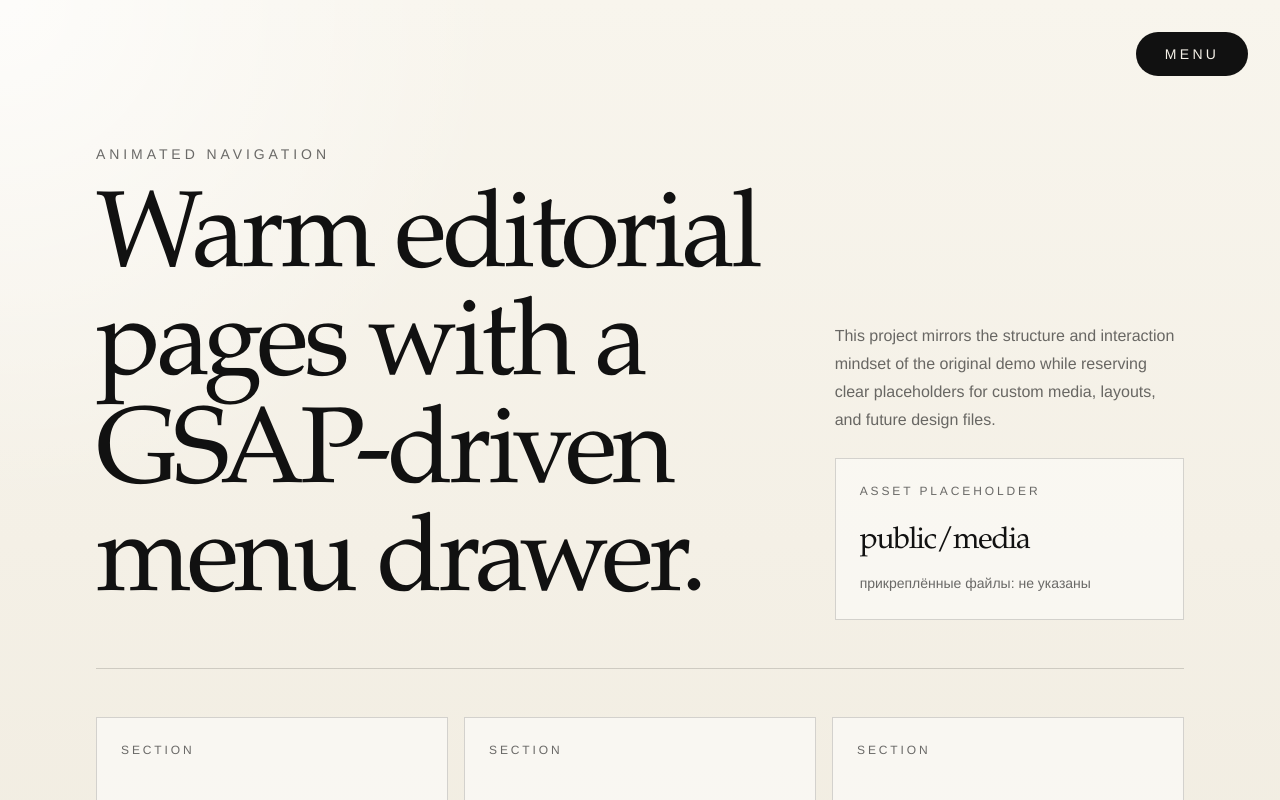
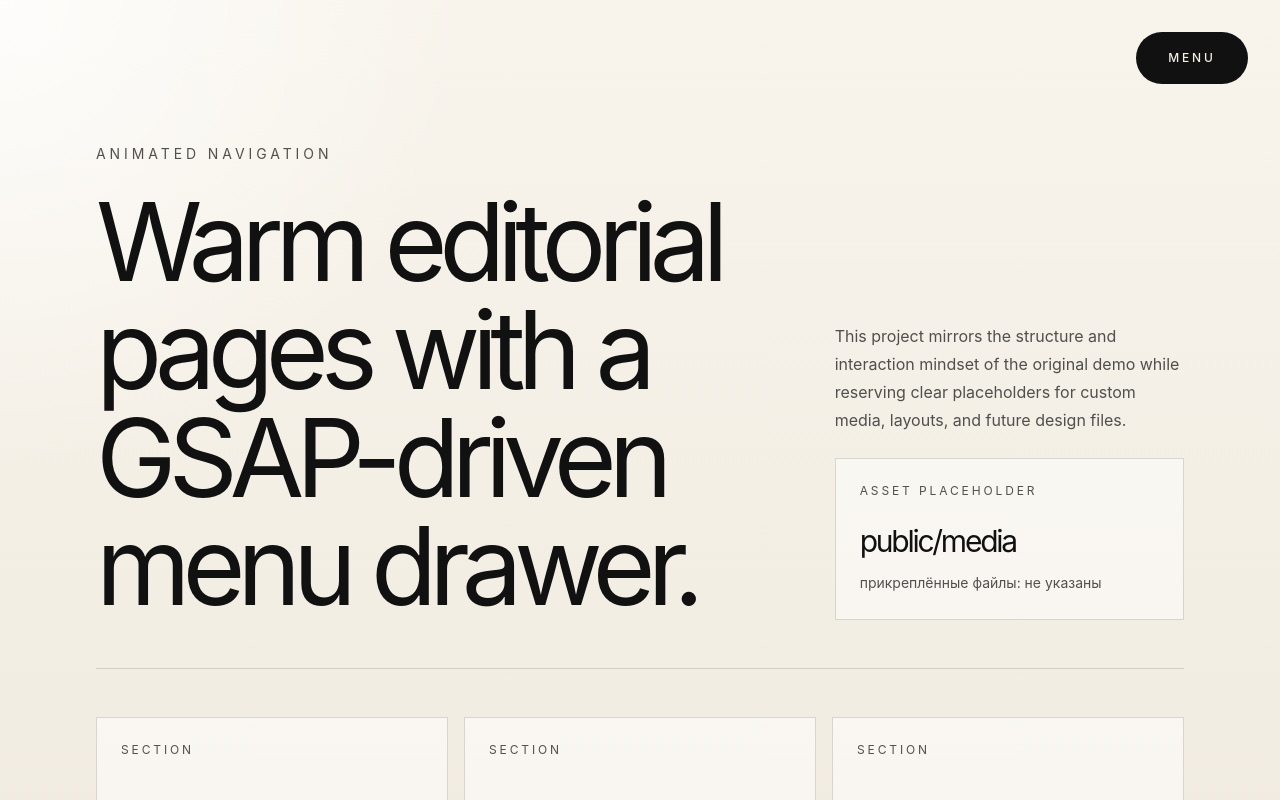
Before and after one commit to MariaSemenovaDev/videographer-portfolio, a Next.js app: page / in a window 1280 px wide. Shown: the top 800 px of the page. Built offline with nearby package versions, Linux system fonts and the light colour scheme.

Commit message:
chore: add lockfile for github pages deploy

```diff
--- a/package.json
+++ b/package.json
@@ -18,6 +18,7 @@
   },
   "devDependencies": {
     "@playwright/test": "^1.54.2",
+    "@tailwindcss/postcss": "^4.1.11",
     "@types/node": "^22.15.30",
     "@types/react": "^18.3.12",
     "@types/react-dom": "^18.3.1",
@@ -25,7 +26,7 @@
     "eslint": "^8.57.1",
     "eslint-config-next": "14.2.30",
     "postcss": "^8.5.3",
-    "tailwindcss": "^3.4.17",
+    "tailwindcss": "^4.1.11",
     "typescript": "^5.8.3"
   }
 }
--- a/postcss.config.js
+++ b/postcss.config.js
@@ -1,6 +1,6 @@
 module.exports = {
   plugins: {
-    tailwindcss: {},
+    "@tailwindcss/postcss": {},
     autoprefixer: {}
   }
 };
--- a/src/app/globals.css
+++ b/src/app/globals.css
@@ -1,31 +1,131 @@
-@import "../styles/tokens.css";
+@import "tailwindcss";
 
-@tailwind base;
-@tailwind components;
-@tailwind utilities;
+:root {
+  color-scheme: light;
+
+  /* Colors */
+  --color-canvas: #f5f0e7;
+  --color-canvas-elevated: rgba(255, 252, 246, 0.74);
+  --color-canvas-muted: rgba(255, 251, 244, 0.52);
+  --color-ink: #111111;
+  --color-ink-soft: rgba(17, 17, 17, 0.72);
+  --color-border: rgba(17, 17, 17, 0.14);
+  --color-border-strong: rgba(17, 17, 17, 0.22);
+  --color-overlay: rgba(17, 17, 17, 0.18);
+  --color-selection-bg: #111111;
+  --color-selection-fg: #f5f0e7;
+
+  /* Typography */
+  --font-sans: "Inter", "Helvetica Neue", Arial, sans-serif;
+  --font-display: "Inter", "Helvetica Neue", Arial, sans-serif;
+  --font-weight-body: 400;
+  --font-weight-display: 300;
+  --tracking-tight: -0.06em;
+  --tracking-display: -0.075em;
+  --tracking-wide: 0.24em;
+  --tracking-wider: 0.3em;
+  --text-meta: 0.75rem;
+  --text-body-sm: 0.9375rem;
+  --text-body: 1rem;
+  --text-section: clamp(2.25rem, 4vw, 3.75rem);
+  --text-display: clamp(4rem, 8vw, 7rem);
+  --leading-body: 1.55;
+  --leading-tight: 0.94;
+
+  /* Spacing */
+  --space-2xs: 0.375rem;
+  --space-xs: 0.75rem;
+  --space-sm: 1rem;
+  --space-md: 1.5rem;
+  --space-lg: 2rem;
+  --space-xl: 3rem;
+  --space-2xl: 4rem;
+  --space-3xl: 6rem;
+  --space-4xl: 8rem;
+  --page-gutter: clamp(1rem, 2vw, 2rem);
+  --page-max-width: 90rem;
+  --content-max-width: 72rem;
+
+  /* Radii */
+  --radius-none: 0;
+  --radius-pill: 999px;
+
+  /* Surfaces */
+  --surface-page:
+    radial-gradient(circle at top left, rgba(255, 255, 255, 0.8), transparent 28%),
+    linear-gradient(180deg, #f8f4ec 0%, #efe9dd 100%);
+  --surface-panel: var(--color-canvas-elevated);
+  --surface-panel-muted: var(--color-canvas-muted);
+  --surface-inverse: var(--color-ink);
+
+  /* Shadow */
+  --shadow-subtle: 0 1px 0 rgba(17, 17, 17, 0.06);
+}
+
+@theme inline {
+  --color-canvas: var(--color-canvas);
+  --color-ink: var(--color-ink);
+  --color-muted: var(--color-ink-soft);
+  --color-border: var(--color-border);
+  --color-accent: var(--color-ink);
+  --font-sans: var(--font-sans);
+  --font-display: var(--font-display);
+  --tracking-editorial: var(--tracking-display);
+}
 
 html {
+  min-height: 100%;
   scroll-behavior: smooth;
+  background: var(--color-canvas);
 }
 
 body {
+  min-height: 100vh;
   margin: 0;
-  min-height: 100vh;
-  background:
-    radial-gradient(circle at top left, rgba(255, 255, 255, 0.75), transparent 30%),
-    linear-gradient(180deg, #f8f5ed 0%, #f0ebdf 100%);
+  background: var(--surface-page);
   color: var(--color-ink);
   font-family: var(--font-sans);
+  font-size: var(--text-body);
+  font-weight: var(--font-weight-body);
+  line-height: var(--leading-body);
   text-rendering: optimizeLegibility;
+  -webkit-font-smoothing: antialiased;
 }
 
-* {
+*,
+*::before,
+*::after {
   box-sizing: border-box;
+}
+
+::selection {
+  background: var(--color-selection-bg);
+  color: var(--color-selection-fg);
+}
+
+img,
+video {
+  display: block;
+  max-width: 100%;
+  height: auto;
+  border-radius: var(--radius-none);
+}
+
+video {
+  width: 100%;
+  object-fit: cover;
 }
 
 a {
   color: inherit;
   text-decoration: none;
+}
+
+button {
+  border: 0;
+  background: transparent;
+  color: inherit;
+  cursor: pointer;
 }
 
 button,
@@ -35,7 +135,122 @@ select {
   font: inherit;
 }
 
-::selection {
-  background: #111111;
-  color: #f8f5ed;
+@media (prefers-reduced-motion: reduce) {
+  html {
+    scroll-behavior: auto;
+  }
+
+  *,
+  *::before,
+  *::after {
+    animation-duration: 0.01ms !important;
+    animation-iteration-count: 1 !important;
+    transition-duration: 0.01ms !important;
+  }
 }
+
+@media (prefers-reduced-motion: no-preference) {
+  .motion-safe-fade {
+    transition:
+      opacity 220ms ease,
+      transform 220ms ease;
+  }
+}
+
+.editorial-theme {
+  background: var(--surface-page);
+  color: var(--color-ink);
+}
+
+.page-container {
+  width: min(100% - (var(--page-gutter) * 2), var(--page-max-width));
+  margin-inline: auto;
+}
+
+.content-container {
+  width: min(100%, var(--content-max-width));
+}
+
+.section-stack {
+  display: grid;
+  gap: var(--space-xl);
+}
+
+.surface-panel {
+  border: 1px solid var(--color-border);
+  background: var(--surface-panel);
+  box-shadow: var(--shadow-subtle);
+}
+
+.surface-panel-muted {
+  border: 1px solid var(--color-border);
+  background: var(--surface-panel-muted);
+}
+
+.placeholder-block {
+  border: 1px dashed var(--color-border-strong);
+  background: color-mix(in srgb, var(--color-canvas) 84%, white 16%);
+}
+
+.eyebrow {
+  font-size: var(--text-meta);
+  font-weight: 400;
+  letter-spacing: var(--tracking-wider);
+  line-height: 1.2;
+  text-transform: uppercase;
+  color: var(--color-ink-soft);
+}
+
+.display-title {
+  margin: 0;
+  font-family: var(--font-display);
+  font-size: var(--text-display);
+  font-weight: var(--font-weight-display);
+  letter-spacing: var(--tracking-display);
+  line-height: var(--leading-tight);
+  text-wrap: balance;
+}
+
+.section-title {
+  margin: 0;
+  font-family: var(--font-display);
+  font-size: var(--text-section);
+  font-weight: var(--font-weight-display);
+  letter-spacing: var(--tracking-tight);
+  line-height: 0.98;
+  text-wrap: balance;
+}
+
+.meta-text {
+  font-size: var(--text-body-sm);
+  color: var(--color-ink-soft);
+}
+
+.pill-button {
+  display: inline-flex;
+  align-items: center;
+  justify-content: center;
+  min-height: 3.25rem;
+  padding: 0.8rem 1.35rem;
+  border-radius: var(--radius-pill);
+  background: var(--surface-inverse);
+  color: var(--color-canvas);
+  font-size: var(--text-meta);
+  font-weight: 500;
+  letter-spacing: var(--tracking-wide);
+  line-height: 1;
+  text-transform: uppercase;
+  transition:
+    transform 180ms ease,
+    opacity 180ms ease,
+    background-color 180ms ease;
+}
+
+.pill-button:hover {
+  opacity: 0.94;
+}
+
+.pill-button:focus-visible {
+  outline: 2px solid var(--color-ink);
+  outline-offset: 3px;
+}
--- a/src/app/layout.tsx
+++ b/src/app/layout.tsx
@@ -1,12 +1,18 @@
+import type { Metadata } from "next";
+
 import { SiteNavigation } from "@/components/navigation/site-navigation";
 
 import "./globals.css";
 
-export const metadata = {
-    title: "Videographer Portfolio",
-    description:
-        "Editorial portfolio website for a videographer, featuring selected films, cinematic case studies, services, and contact information."
-}
+export const metadata: Metadata = {
+  title: {
+    default: "Editorial Portfolio",
+    template: "%s | Editorial Portfolio"
+  },
+  description:
+    "Warm editorial portfolio interface with animated navigation, neutral placeholders, and room for future media assets.",
+  metadataBase: new URL("https://example.com")
+};
 
 export default function RootLayout({
   children
@@ -14,8 +20,8 @@ export default function RootLayout({
   children: React.ReactNode;
 }>) {
   return (
-    <html lang="en">
-      <body>
+    <html lang="ru">
+      <body className="editorial-theme">
         <SiteNavigation />
         {children}
       </body>
--- a/src/components/shared/pill-button.tsx
+++ b/src/components/shared/pill-button.tsx
@@ -9,7 +9,7 @@ export function PillButton({ className, children, ...props }: PillButtonProps) {
   return (
     <button
       className={cn(
-        "inline-flex items-center justify-center rounded-full bg-ink px-5 py-3 text-sm uppercase tracking-[0.24em] text-canvas transition-colors hover:bg-black",
+        "pill-button motion-safe-fade",
         className
       )}
       {...props}
--- a/src/styles/tokens.css
+++ /dev/null
@@ -1,9 +0,0 @@
-:root {
-  --color-canvas: #f5f1e8;
-  --color-ink: #111111;
-  --color-accent: #141414;
-  --color-border: rgba(17, 17, 17, 0.16);
-  --color-muted: rgba(17, 17, 17, 0.62);
-  --font-display: "Iowan Old Style", "Palatino Linotype", "Book Antiqua", Georgia, serif;
-  --font-sans: "Helvetica Neue", "Arial Nova", Arial, sans-serif;
-}
```
